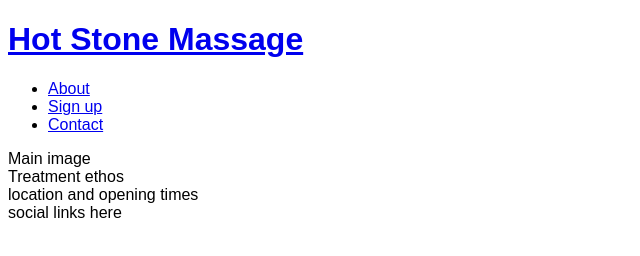
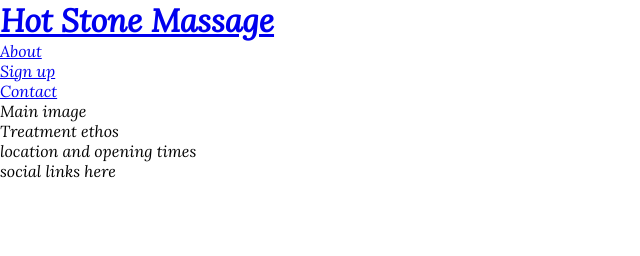
Before and after one commit to Eliza2781/project-one, a plain HTML site: page index.html in a window 1280 px wide. Shown: the whole page, without its empty margins (0-640 px from the left). Drawn offline with Linux system fonts and the light colour scheme.

Commit message:
Add font and remove defaults for margin, padding and border

```diff
--- a/assets/css/style.css
+++ b/assets/css/style.css
@@ -1,3 +1,11 @@
+@import url('https://fonts.googleapis.com/css2?family=Lora:ital@1&family=Roboto+Condensed:ital,wght@0,300;1,400&display=swap');
+
+* {
+ margin: 0;
+ padding: 0;
+ border: none;
+
+}
 body {
-    font-family: Arial;
+    font-family: lora;
 }
```
